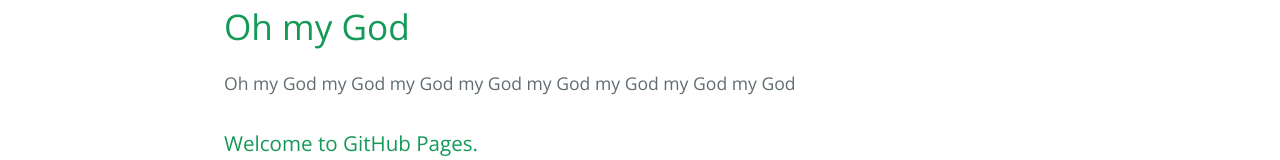
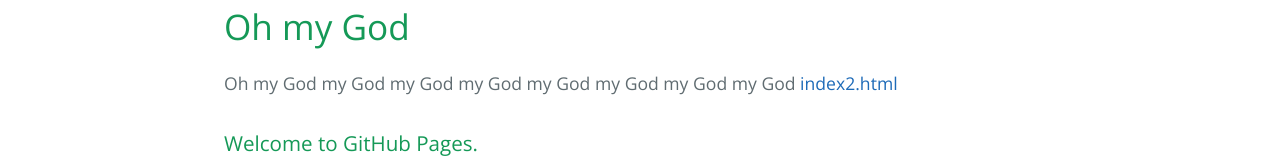
Before and after one commit to jackbigapple/test-github-page, a plain HTML site: page index.html in a window 1280 px wide. Shown: the part 415-575 px from the top of the page. Drawn offline with nearby package versions, Linux system fonts and the light colour scheme.

Commit message:
Update index.html

```diff
--- a/index.html
+++ b/index.html
@@ -20,7 +20,9 @@
 
     <section class="main-content">
       <h1>Oh my God</h1>
-      <p>Oh my God my God my God my God my God my God my God my God</p>
+      <p>Oh my God my God my God my God my God my God my God my God
+        <a href="index2.html">index2.html</a>
+      </p>
       <h3>
 <a id="welcome-to-github-pages" class="anchor" href="#welcome-to-github-pages" aria-hidden="true"><span aria-hidden="true" class="octicon octicon-link"></span></a>Welcome to GitHub Pages.</h3>
 
```
